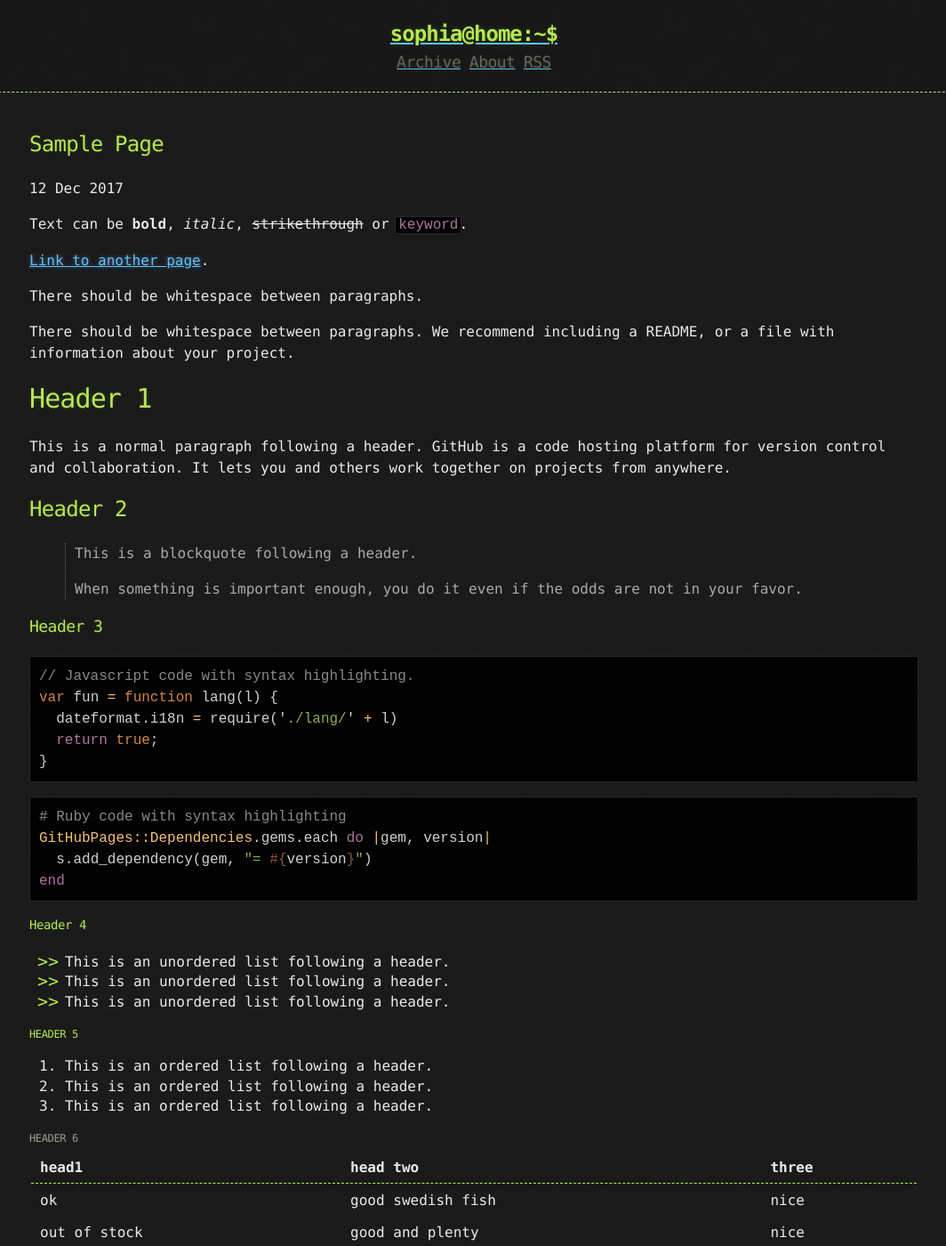
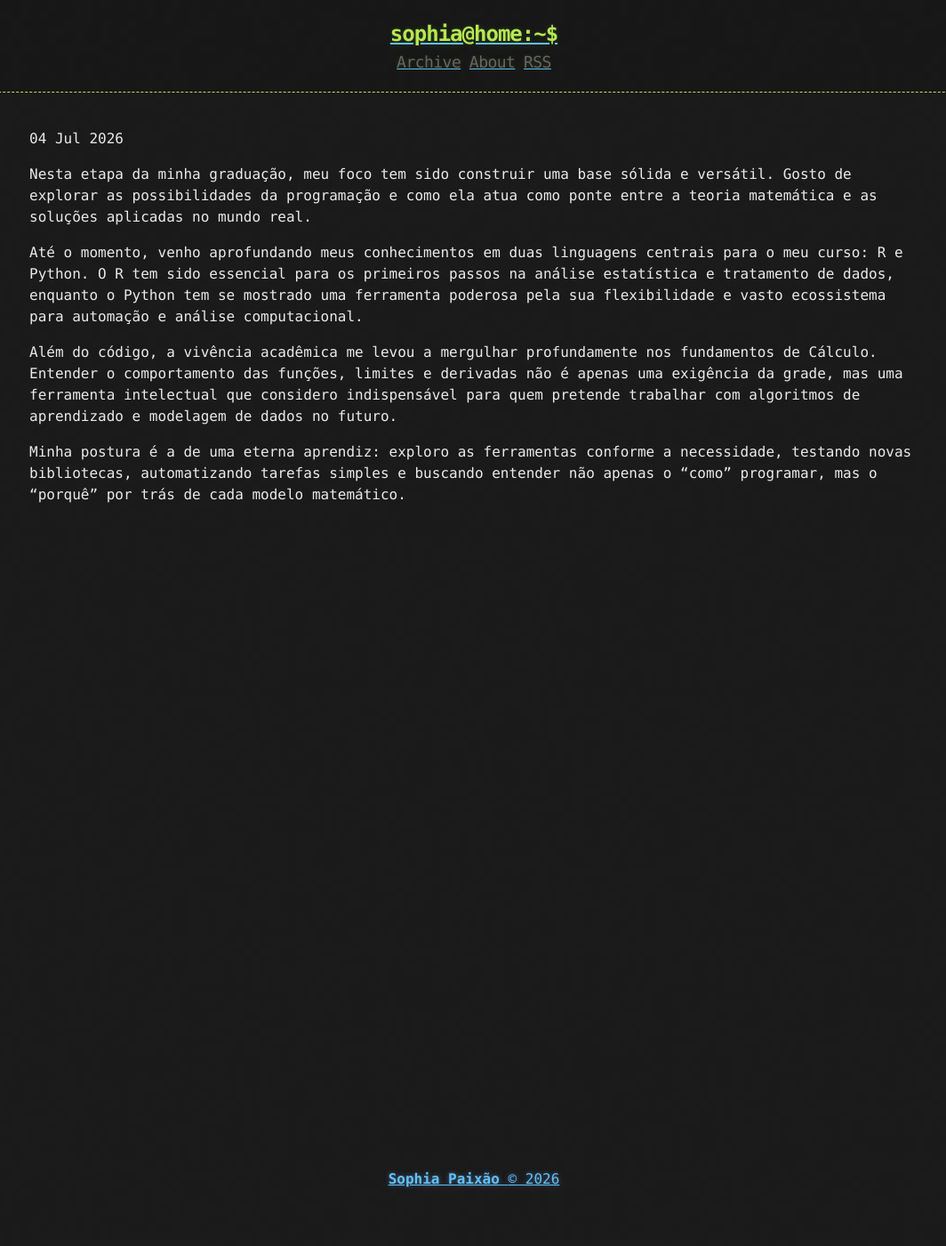
Before and after one commit to sophiapaixao/portifolio, a Jekyll site: the page built from _posts/2017-12-12-Sample-Page.md, in a window 1280 px wide and 1400 px high. Shown: the whole window at 89% size, without its empty margins (107-1171 px from the left). Built offline with Jekyll 4.4.1, drawn with Linux system fonts in a browser that asks for light colours; some of the changed text lies outside the part shown.

Commit message:
Update 2017-12-12-Sample-Page.md

````diff
--- a/_posts/2017-12-12-Sample-Page.md
+++ b/_posts/2017-12-12-Sample-Page.md
@@ -1,124 +1,12 @@
 ---
-title: Sample Page
+title: Explorações Técnicas: R, Python e a Base Matemática
 published: true
 ---
 
-Text can be **bold**, _italic_, ~~strikethrough~~ or `keyword`.
+Nesta etapa da minha graduação, meu foco tem sido construir uma base sólida e versátil. Gosto de explorar as possibilidades da programação e como ela atua como ponte entre a teoria matemática e as soluções aplicadas no mundo real.
 
-[Link to another page](another-page).
+Até o momento, venho aprofundando meus conhecimentos em duas linguagens centrais para o meu curso: R e Python. O R tem sido essencial para os primeiros passos na análise estatística e tratamento de dados, enquanto o Python tem se mostrado uma ferramenta poderosa pela sua flexibilidade e vasto ecossistema para automação e análise computacional.
 
-There should be whitespace between paragraphs.
+Além do código, a vivência acadêmica me levou a mergulhar profundamente nos fundamentos de Cálculo. Entender o comportamento das funções, limites e derivadas não é apenas uma exigência da grade, mas uma ferramenta intelectual que considero indispensável para quem pretende trabalhar com algoritmos de aprendizado e modelagem de dados no futuro.
 
-There should be whitespace between paragraphs. We recommend including a README, or a file with information about your project.
-
-# [](#header-1)Header 1
-
-This is a normal paragraph following a header. GitHub is a code hosting platform for version control and collaboration. It lets you and others work together on projects from anywhere.
-
-## [](#header-2)Header 2
-
-> This is a blockquote following a header.
->
-> When something is important enough, you do it even if the odds are not in your favor.
-
-### [](#header-3)Header 3
-
-```js
-// Javascript code with syntax highlighting.
-var fun = function lang(l) {
-  dateformat.i18n = require('./lang/' + l)
-  return true;
-}
-```
-
-```ruby
-# Ruby code with syntax highlighting
-GitHubPages::Dependencies.gems.each do |gem, version|
-  s.add_dependency(gem, "= #{version}")
-end
-```
-
-#### [](#header-4)Header 4
-
-*   This is an unordered list following a header.
-*   This is an unordered list following a header.
-*   This is an unordered list following a header.
-
-##### [](#header-5)Header 5
-
-1.  This is an ordered list following a header.
-2.  This is an ordered list following a header.
-3.  This is an ordered list following a header.
-
-###### [](#header-6)Header 6
-
-| head1        | head two          | three |
-|:-------------|:------------------|:------|
-| ok           | good swedish fish | nice  |
-| out of stock | good and plenty   | nice  |
-| ok           | good `oreos`      | hmm   |
-| ok           | good `zoute` drop | yumm  |
-
-### There's a horizontal rule below this.
-
-* * *
-
-### Here is an unordered list:
-
-*   Item foo
-*   Item bar
-*   Item baz
-*   Item zip
-
-### And an ordered list:
-
-1.  Item one
-1.  Item two
-1.  Item three
-1.  Item four
-
-### And a nested list:
-
-- level 1 item
-  - level 2 item
-  - level 2 item
-    - level 3 item
-    - level 3 item
-- level 1 item
-  - level 2 item
-  - level 2 item
-  - level 2 item
-- level 1 item
-  - level 2 item
-  - level 2 item
-- level 1 item
-
-### Small image
-
-![](https://assets-cdn.github.com/images/icons/emoji/octocat.png)
-
-### Large image
-
-![](https://guides.github.com/activities/hello-world/branching.png)
-
-
-### Definition lists can be used with HTML syntax.
-
-<dl>
-<dt>Name</dt>
-<dd>Godzilla</dd>
-<dt>Born</dt>
-<dd>1952</dd>
-<dt>Birthplace</dt>
-<dd>Japan</dd>
-<dt>Color</dt>
-<dd>Green</dd>
-</dl>
-
-```
-Long, single-line code blocks should not wrap. They should horizontally scroll if they are too long. This line should be long enough to demonstrate this.
-```
-
-```
-The final element.
-```
+Minha postura é a de uma eterna aprendiz: exploro as ferramentas conforme a necessidade, testando novas bibliotecas, automatizando tarefas simples e buscando entender não apenas o "como" programar, mas o "porquê" por trás de cada modelo matemático.
````
